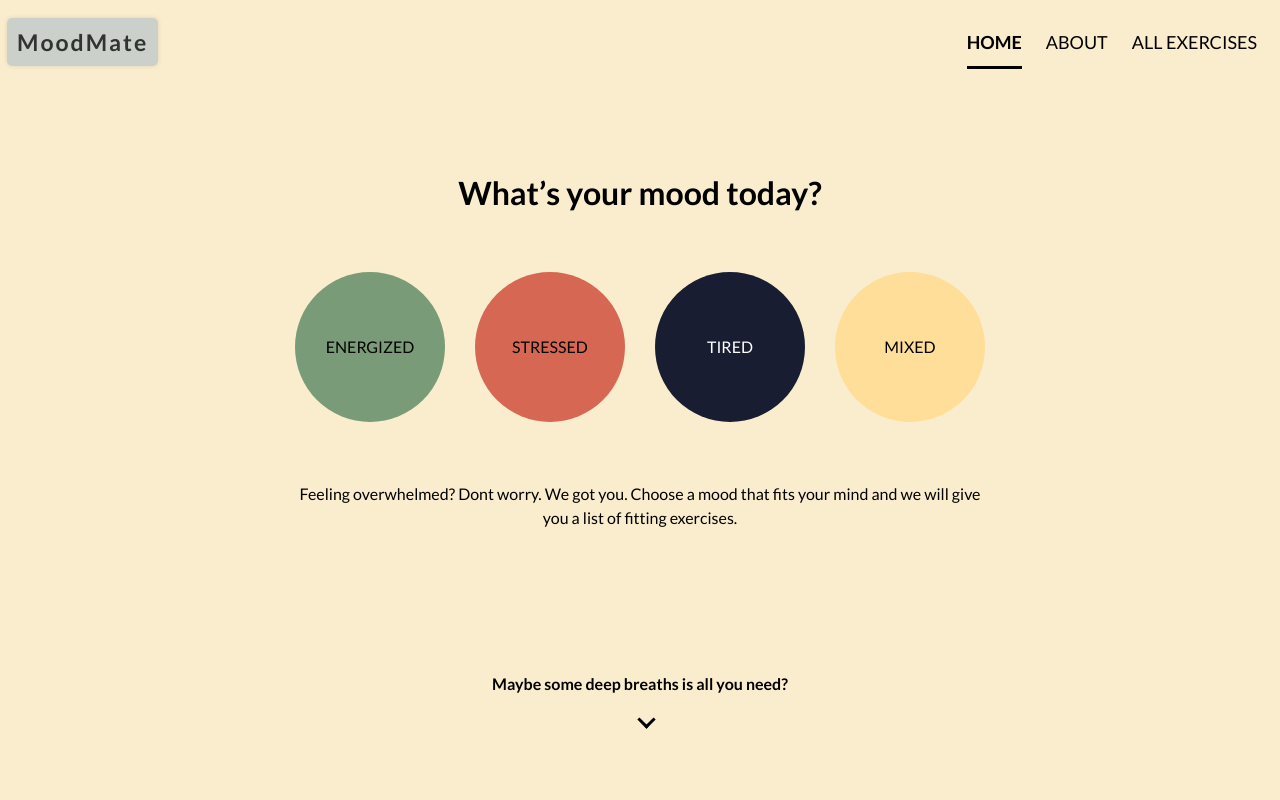
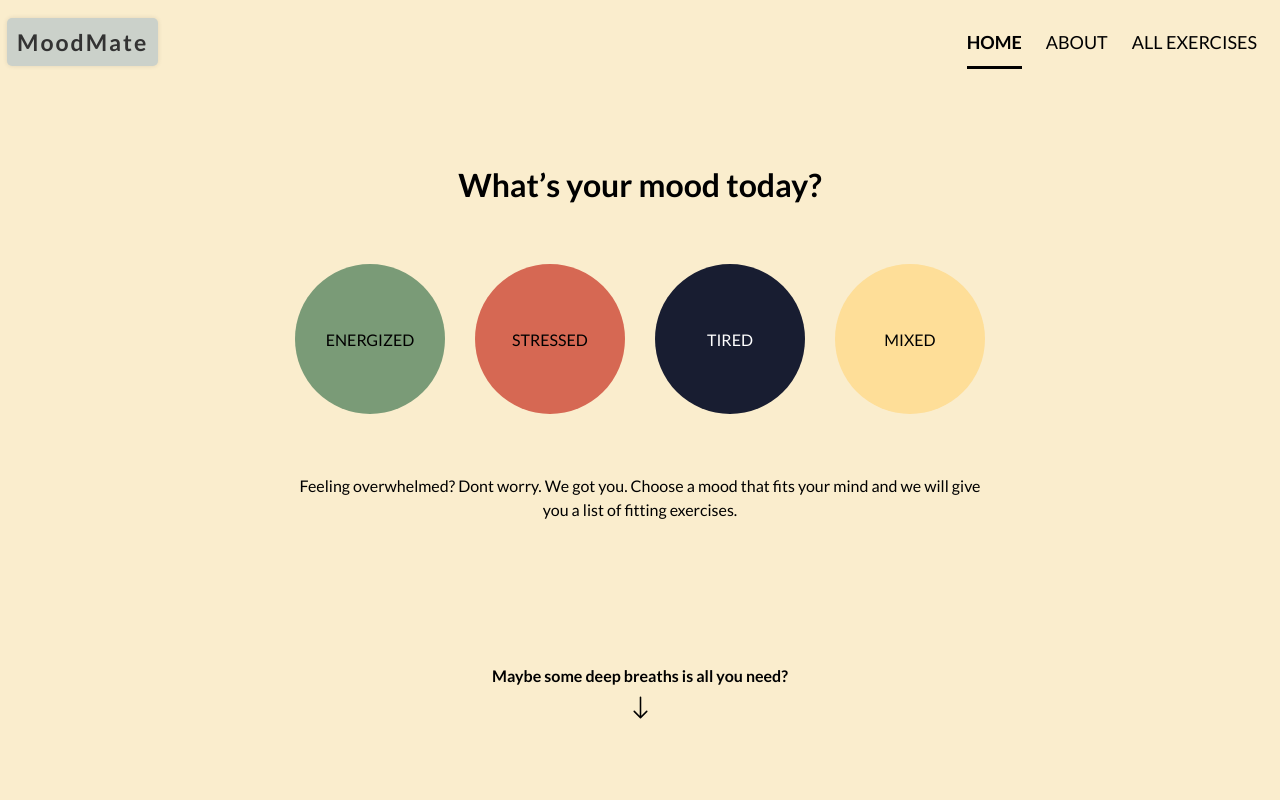
Before and after one commit to idanygo/mood-project, a Next.js app: page / in a window 1280 px wide. Shown: the top 800 px of the page. Built offline with nearby package versions, Linux system fonts and the light colour scheme.

Commit message:
fixed scroll arrow

```diff
--- a/components/Scroll.js
+++ b/components/Scroll.js
@@ -1,5 +1,6 @@
 import React from "react";
 import styles from "@/styles/Scroll.module.css";
+import Image from "next/image";
 
 export default function Scroll() {
   function handleScroll() {
@@ -16,13 +17,7 @@ export default function Scroll() {
   return (
     <div className={styles.scrollWrapper}>
       <h4>Maybe some deep breaths is all you need?</h4>
-      <button
-        className={styles.scrollButton}
-        type="button"
-        onClick={handleScroll}
-      >
-        <i className={styles.arrow}></i>
-      </button>
+      <Image className={styles.scrollArrow} src="/icons/arrow-down.svg" width={25} height={25} onClick={handleScroll} role="button" />
     </div>
   );
 }
--- a/styles/Scroll.module.css
+++ b/styles/Scroll.module.css
@@ -1,30 +1,18 @@
-.scrollButton {
-  background-color: #faedcd;
-  justify-content: flex-end;
-  border: 0px;
-  transition: all ease-in 0.5s;
-  font-weight: bolder;
-}
-
-.scrollButton:hover {
-  cursor: pointer;
-}
-
 .scrollWrapper {
   display: flex;
   flex-direction: column;
-  gap: 20px;
+  justify-content: center;
+  align-items: center;
+  gap: 10px;
 }
 
-.arrow {
-  border: solid black;
-  border-width: 0 3px 3px 0;
-  display: inline-block;
-  padding: 5px;
-  position: absolute;
-  transform: rotateZ(45deg);
+.scrollArrow {
+  scale: 1;
+  transition: all ease-in 0.5s;
 }
 
-.arrow:hover {
-  transform: scale(1.2), rotateZ(45deg);
+.scrollArrow:hover {
+  scale: 1.2;
+  transition: all ease-in 0.5s;
+  cursor: pointer;
 }
```
Also changed, not shown: public/icons/arrow-down.svg (added).
